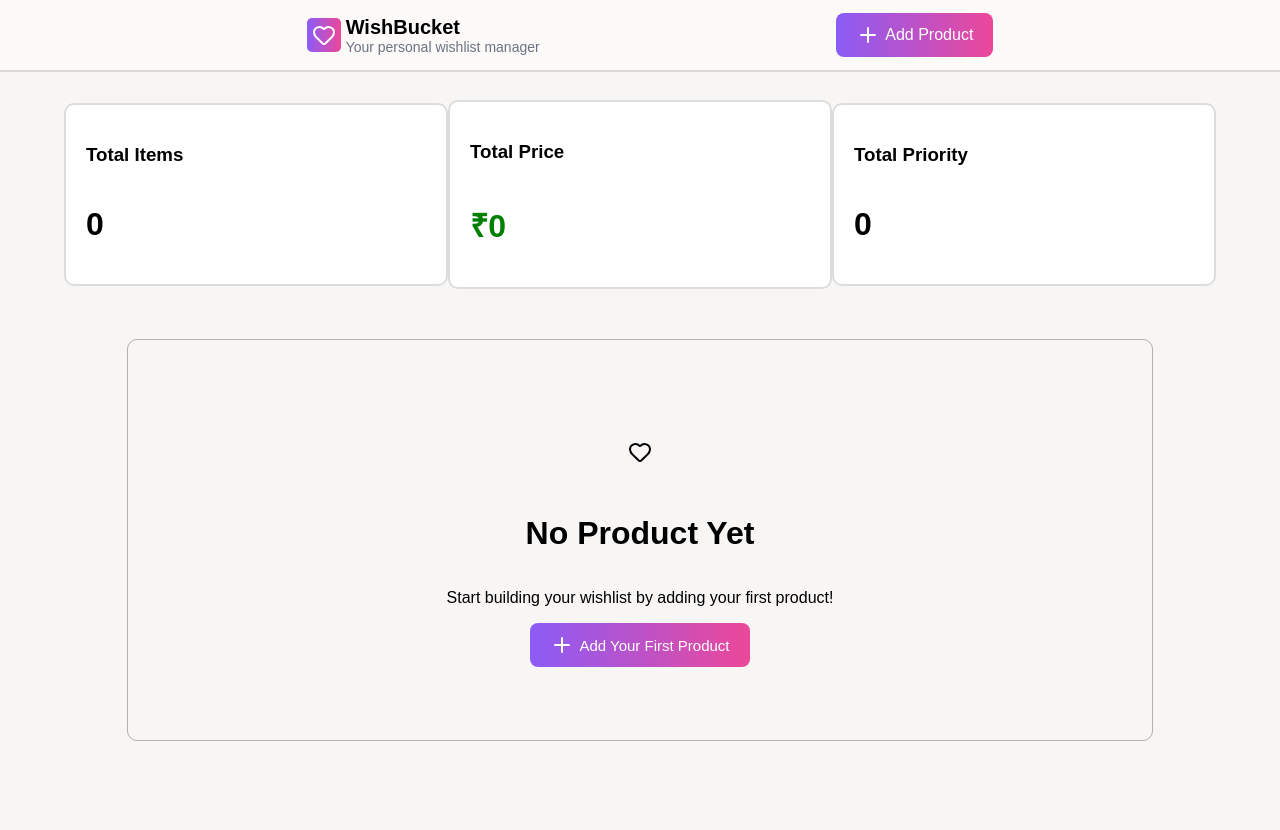
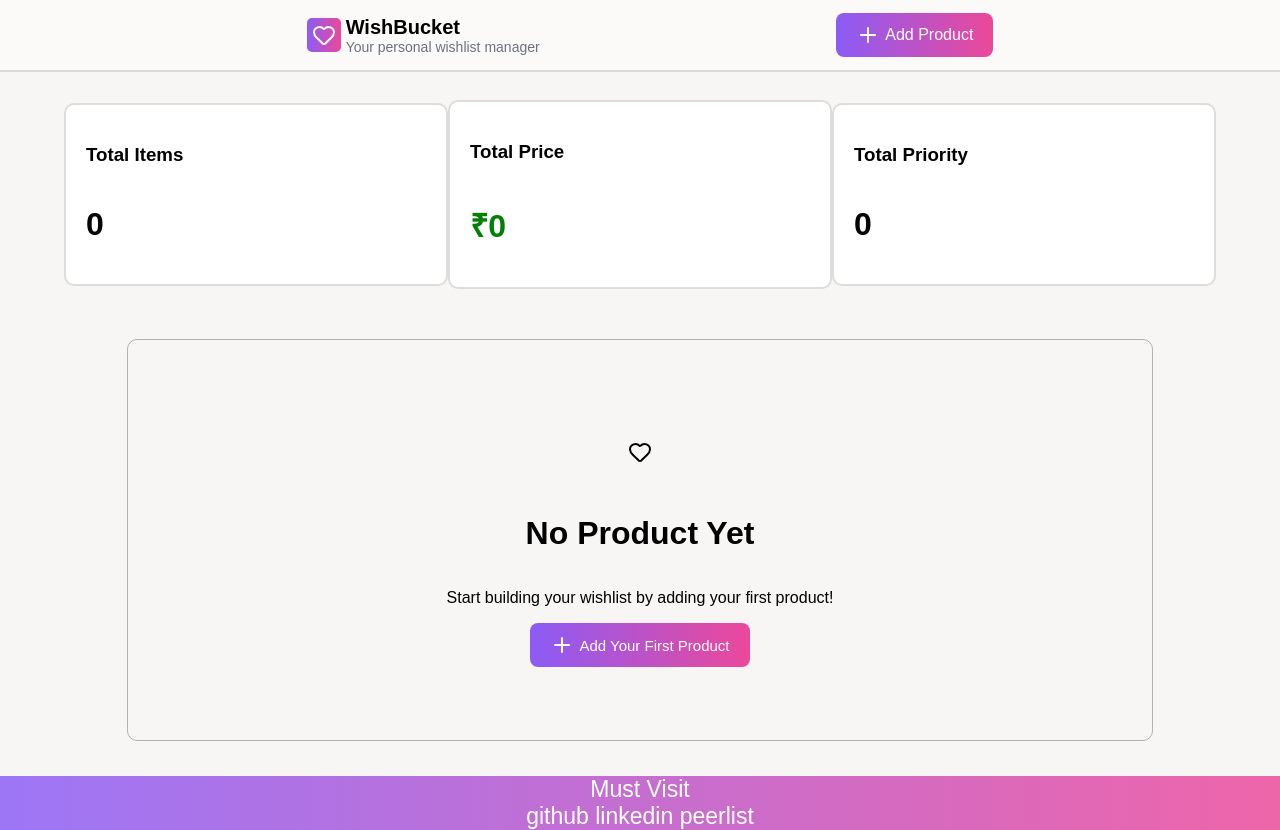
Before and after one commit to satyamrk18/WishBucket, a React (Vite) app: page / in a window 1280 px wide. Before the commit the page ends 800 px from the top, so only its background shows below. Built offline with nearby package versions, Linux system fonts and the light colour scheme.

Commit message:
footer added

```diff
--- /dev/null
+++ b/src/components/footer.css
@@ -0,0 +1,22 @@
+.footer {
+  width: 100%;
+  height: auto;
+  text-align: center;
+  display: flex;
+  flex-direction: column;
+  font-size: 23px;
+  margin: 0;
+  margin-top: 35px;
+  background: linear-gradient(to right, #8a5cf6d4, #ec489ad4);
+  color: white;
+}
+.footer-tagline {
+  margin: 0;
+}
+.socialmedia-container {
+  margin: 0;
+  display: flex;
+  align-items: center;
+  justify-content: center;
+  text-align: center;
+}
--- /dev/null
+++ b/src/components/footer.jsx
@@ -0,0 +1,12 @@
+import React from 'react'
+import "./footer.css"
+const footer = () => {
+  return (
+    <div className='footer'>
+        <p className='footer-tagline'>Must Visit</p>
+      <div className='socialmedia-container'>github linkedin peerlist </div>
+    </div>
+  )
+}
+
+export default footer
--- a/src/pages/Home.jsx
+++ b/src/pages/Home.jsx
@@ -4,6 +4,7 @@ import Product from "./product.jsx";
 import Navbar from "./../components/navbar.jsx";
 import "./Home.css";
 import EmptyProduct from "./emptyproduct.jsx";
+import Footer from "./../components/footer.jsx"
 const Home = () => {
   const [products, setProducts] = useState([]);
   useEffect(() => {
@@ -41,6 +42,9 @@ const Home = () => {
           </div>
         )}
       </div>
+      <Footer>
+        <Footer />
+      </Footer>
     </div>
   );
 };
```
